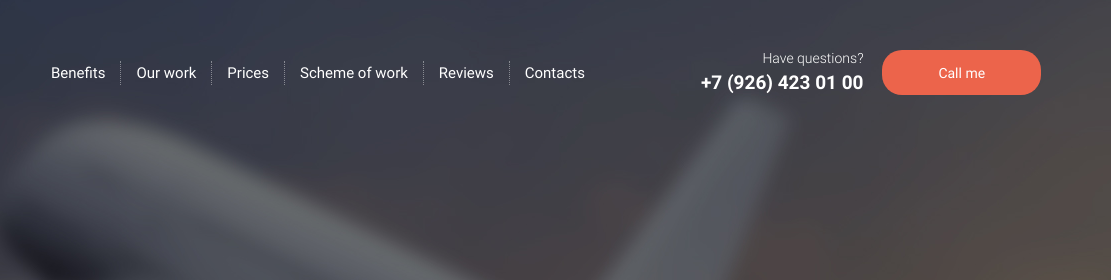
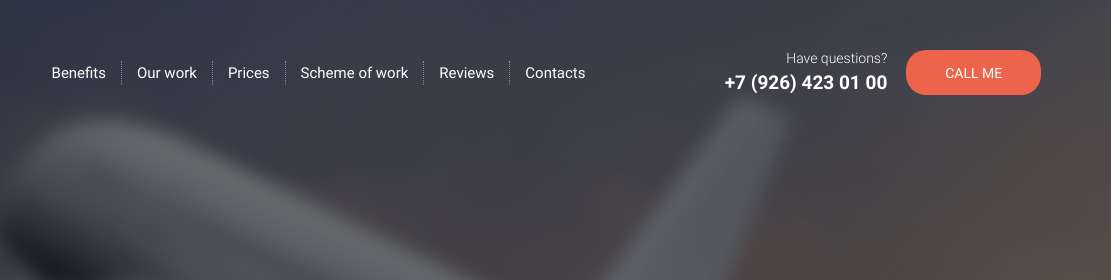
Before and after one commit to tabakus/glopt, a website: page src/index.html in a window 1280 px wide. Shown: the top 280 px of the page, 169-1280 px from the left. Drawn offline with nearby package versions, Linux system fonts and the light colour scheme; files that its build step writes are made by us from their sources.

Commit message:
header corrected

```diff
--- a/src/sass/blocks/_btn.scss
+++ b/src/sass/blocks/_btn.scss
@@ -1,5 +1,5 @@
 .btn {
-    width: 280px;
+    width: 160px;
     height: 45px;
     background-color: $main-color;
     border-radius: 20px;
@@ -9,4 +9,5 @@
     line-height: 22px;
     text-align: center;
     color: #ffffff;
+    text-transform: uppercase;
 }
--- a/src/sass/blocks/_promo.scss
+++ b/src/sass/blocks/_promo.scss
@@ -18,9 +18,10 @@
         }
     }
     &__menu {
-        width: 600px;
-        margin: 0 35px 0 0;
+        width: 565px;
+        margin: 0;
         display: flex;
+        justify-content: center;
         list-style-type: none;
     }
     &__menu-item {
```
Also changed, not shown: dist/css/style.min.css.
